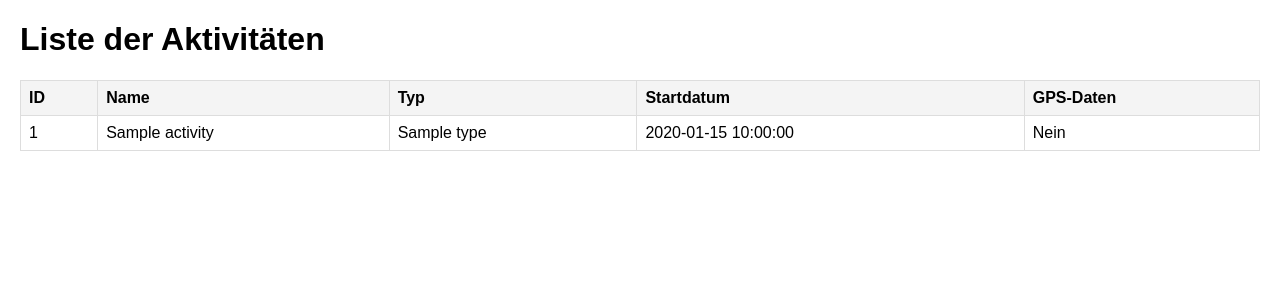
After one commit to deep2web/AktivGrid, a Flask app: template src/templates/activities.html in a window 1280 px wide. The commit adds this page. Shown: the top 300 px of the page. Run offline with Flask 3, Linux system fonts and the light colour scheme; the template is opened without the code that fills it: most values are stand-ins (such as "Sample title", 1, 10 or a date in 2020).

Commit message:
Füge Unterstützung für Strava-Aktivitäten hinzu und verbessere die Benutzeroberfläche

```diff
--- a/src/main.py
+++ b/src/main.py
@@ -1,18 +1,9 @@
-from stravalib import Client
-
-# Open the secrets file and store the client ID and client secret as objects, separated by a comma
-# Read below to learn how to set up the app that provides you with the client ID
-# and the client secret
-#client_id, client_secret = open("src/secrets.env").read().strip().split(",")
-
-
-#!flask/bin/python
-from flask import Flask, render_template, request, url_for
-
+from flask import Flask, render_template, request, url_for, session
 from stravalib import Client
 
 app = Flask(__name__)
 app.config.from_pyfile("secrets.env")
+app.secret_key = "your_secret_key"  # Setze einen geheimen Schlüssel für die Session
 
 
 @app.route("/")
@@ -35,20 +26,22 @@ def logged_in():
     - error
     """
     error = request.args.get("error")
-    state = request.args.get("state")
     if error:
         return render_template("login_error.html", error=error)
     else:
         code = request.args.get("code")
         client = Client()
-        access_token = client.exchange_code_for_token(
+        token_response = client.exchange_code_for_token(
             client_id=app.config["STRAVA_CLIENT_ID"],
             client_secret=app.config["STRAVA_CLIENT_SECRET"],
             code=code,
         )
-        # Probably here you'd want to store this somewhere -- e.g. in a database.
+        # Extrahiere den tatsächlichen Access Token
+        access_token = token_response["access_token"]
+        session["access_token"] = access_token  # Speichere nur den Access Token in der Session
+        print(f"Access Token: {access_token}")
+
         strava_athlete = client.get_athlete()
-
         return render_template(
             "login_results.html",
             athlete=strava_athlete,
@@ -56,5 +49,31 @@ def logged_in():
         )
 
 
+@app.route("/activities")
+def list_activities():
+    """
+    List all activities of the authenticated athlete.
+    """
+    # Hole den Access Token aus der Session
+    access_token = session.get("access_token")
+    if not access_token:
+        return "Access token is required", 400
+
+    client = Client(access_token=access_token)
+    activities = client.get_activities()
+
+    activity_list = []
+    for activity in activities:
+        activity_list.append({
+            "id": activity.id,
+            "name": activity.name,
+            "type": activity.type,
+            "start_date": activity.start_date,
+            "has_gps": activity.start_latlng is not None  # Prüfe, ob GPS-Daten vorhanden sind
+        })
+
+    return render_template("activities.html", activities=activity_list)
+
+
 if __name__ == "__main__":
     app.run(debug=True)
--- /dev/null
+++ b/src/templates/activities.html
@@ -0,0 +1,61 @@
+<!DOCTYPE html>
+<html lang="en">
+<head>
+    <meta charset="UTF-8">
+    <meta name="viewport" content="width=device-width, initial-scale=1.0">
+    <title>Aktivitäten</title>
+    <style>
+        body {
+            font-family: Arial, sans-serif;
+            margin: 20px;
+        }
+        table {
+            width: 100%;
+            border-collapse: collapse;
+        }
+        th, td {
+            border: 1px solid #ddd;
+            padding: 8px;
+            text-align: left;
+        }
+        th {
+            background-color: #f4f4f4;
+        }
+        tr:nth-child(even) {
+            background-color: #f9f9f9;
+        }
+        tr:hover {
+            background-color: #f1f1f1;
+        }
+    </style>
+</head>
+<body>
+    <h1>Liste der Aktivitäten</h1>
+    {% if activities %}
+        <table>
+            <thead>
+                <tr>
+                    <th>ID</th>
+                    <th>Name</th>
+                    <th>Typ</th>
+                    <th>Startdatum</th>
+                    <th>GPS-Daten</th>
+                </tr>
+            </thead>
+            <tbody>
+                {% for activity in activities %}
+                    <tr>
+                        <td>{{ activity.id }}</td>
+                        <td>{{ activity.name }}</td>
+                        <td>{{ activity.type }}</td>
+                        <td>{{ activity.start_date }}</td>
+                        <td>{{ "Ja" if activity.has_gps else "Nein" }}</td>
+                    </tr>
+                {% endfor %}
+            </tbody>
+        </table>
+    {% else %}
+        <p>Keine Aktivitäten gefunden.</p>
+    {% endif %}
+</body>
+</html>
```
Also changed, not shown: src/templates/login_results.html (+6 -2 lines), 1 other file.
